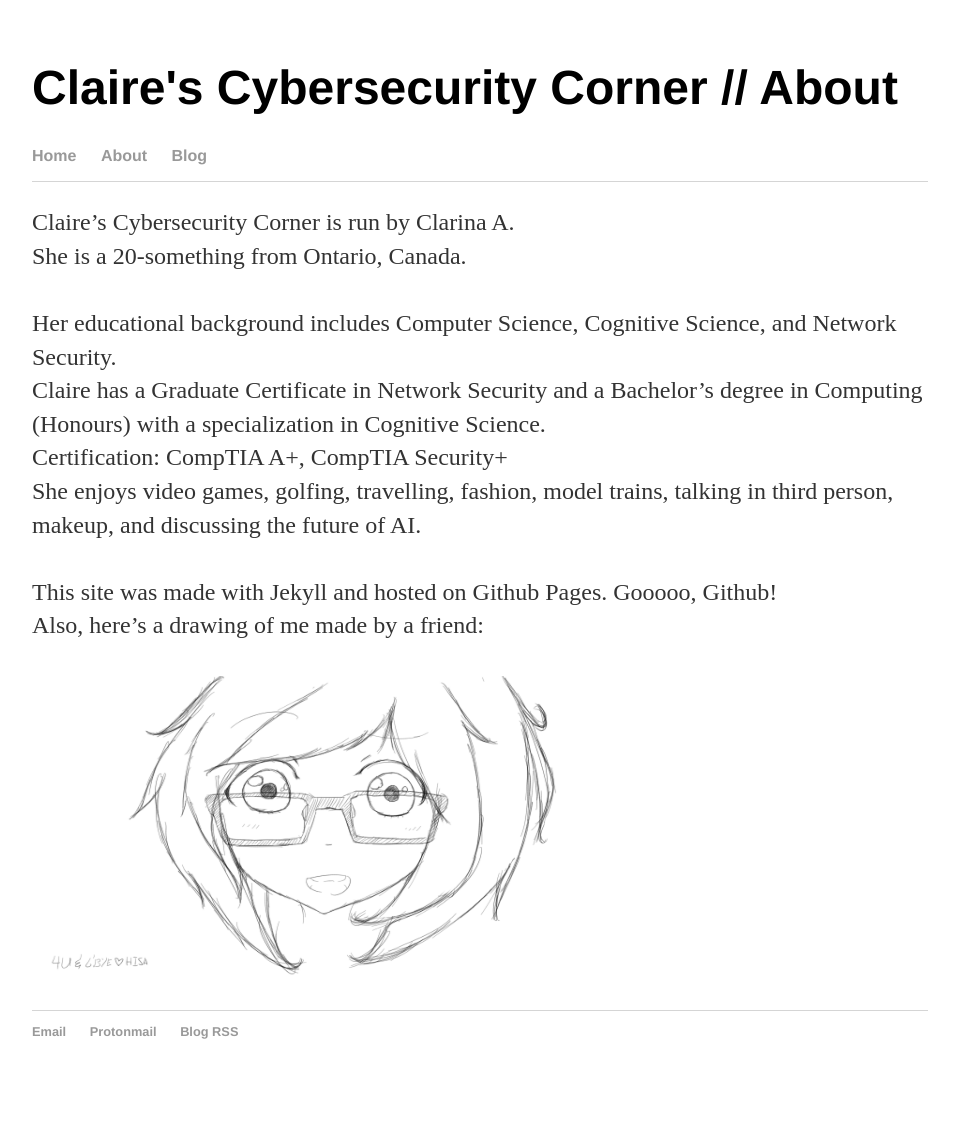
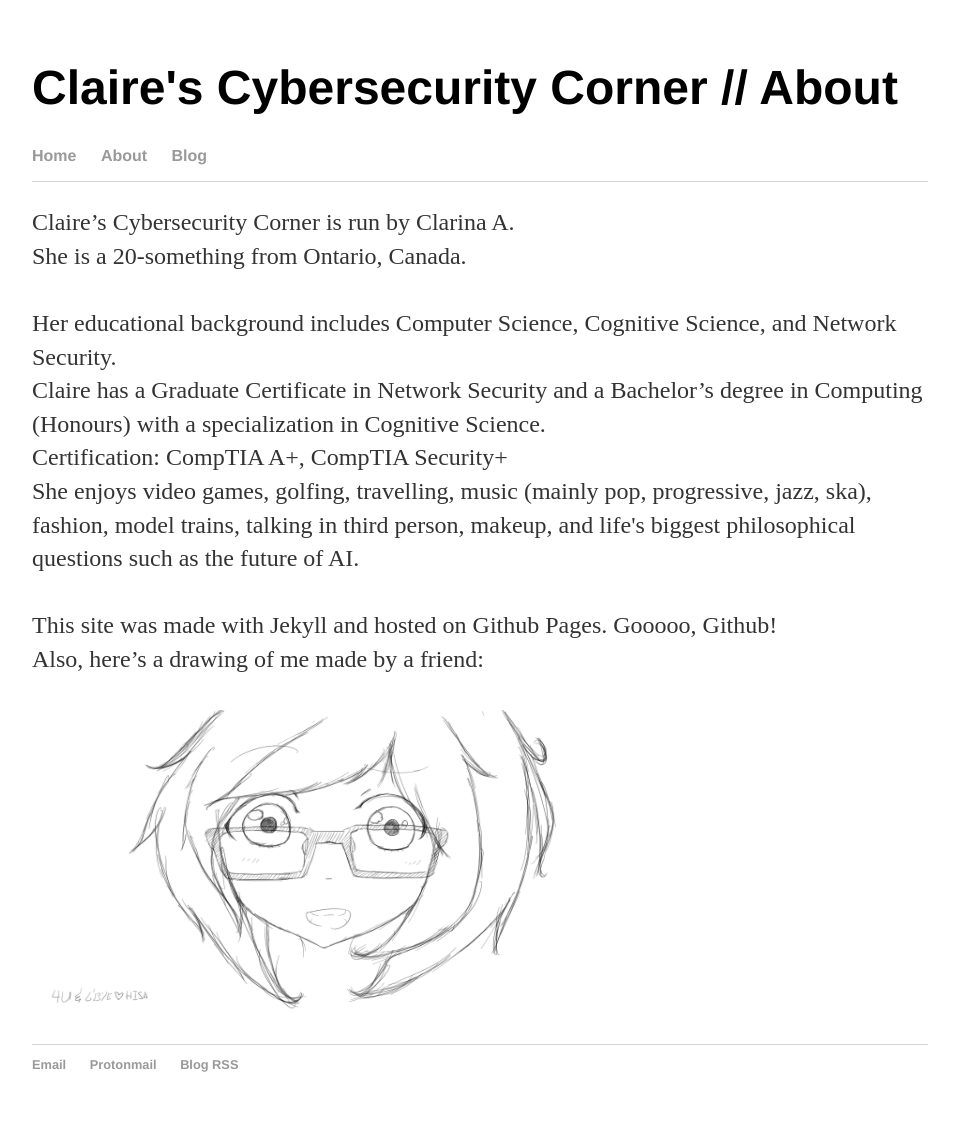
Before and after one commit to sle3man/sle3man.github.io, a Jekyll site: the page built from about.html, in a window 1280 px wide. Shown: the whole page, without its empty margins (160-1119 px from the left). Built offline with Jekyll 4.4.1, drawn with Linux system fonts in a browser that asks for light colours; before the commit the page ends 1099 px from its top, so only the background shows below that.

Commit message:
Update about.html

```diff
--- a/about.html
+++ b/about.html
@@ -13,7 +13,7 @@ title: Claire's Cybersecurity Corner // About
   </br>
   Certification: CompTIA A+, CompTIA Security+
   </br>
-  She enjoys video games, golfing, travelling, fashion, model trains, talking in third person, makeup, and discussing the future of AI.
+  She enjoys video games, golfing, travelling, music (mainly pop, progressive, jazz, ska), fashion, model trains, talking in third person, makeup, and life's biggest philosophical questions such as the future of AI.
   </br></br>
   This site was made with Jekyll and hosted on Github Pages. Gooooo, Github!
   </br>
```
